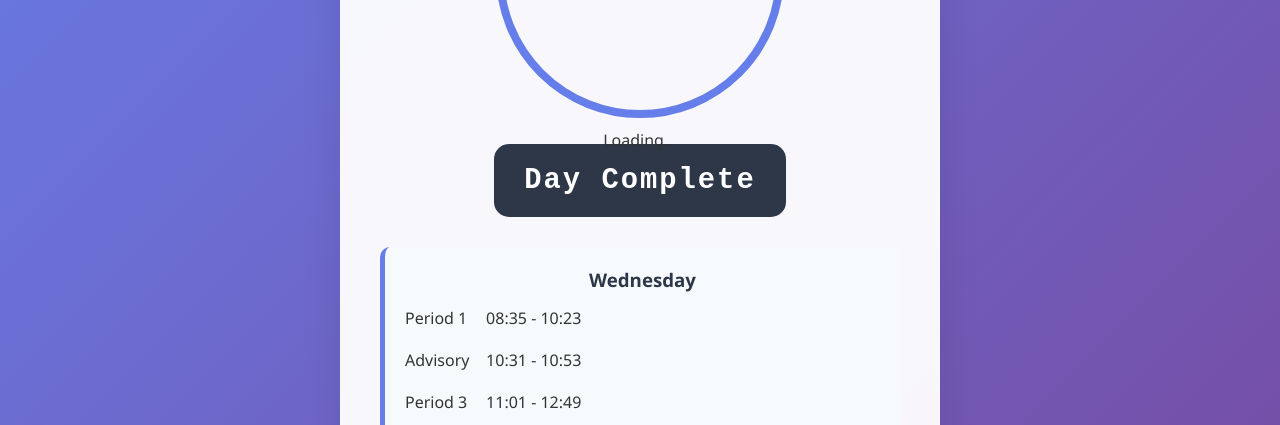
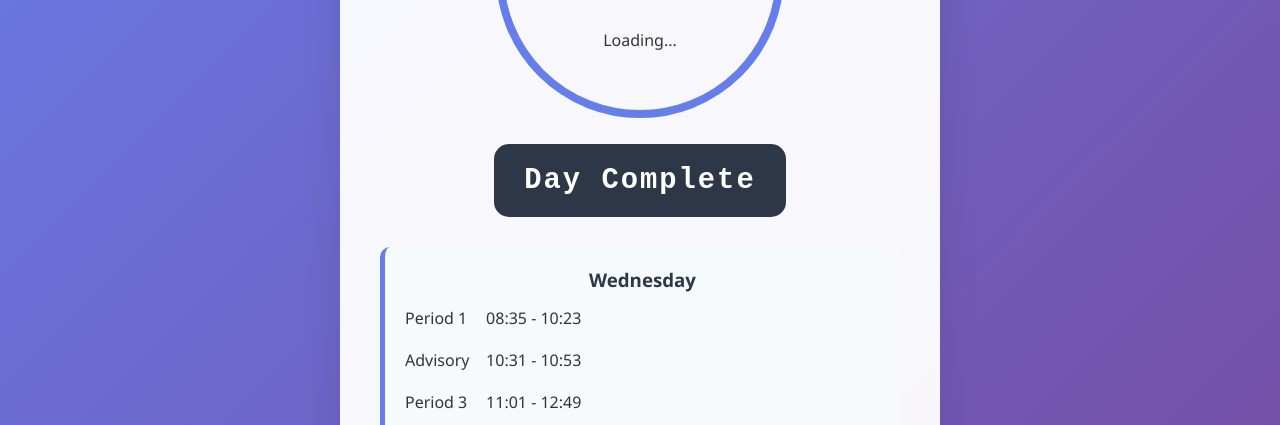
Before and after one commit to Minefan07/whenclassends, a plain HTML site: page index.html in a window 1280 px wide. Shown: the part 364-789 px from the top of the page. Drawn offline with Linux system fonts and the light colour scheme.

Commit message:
Update index.html

```diff
--- a/index.html
+++ b/index.html
@@ -144,8 +144,10 @@
             font-weight: bold;
         }
 
-        .percent: {
+        .percent {
             font-size: 1.0em;
+            position: relative;
+            top: -100px;
         }
     </style>
 </head>
```
